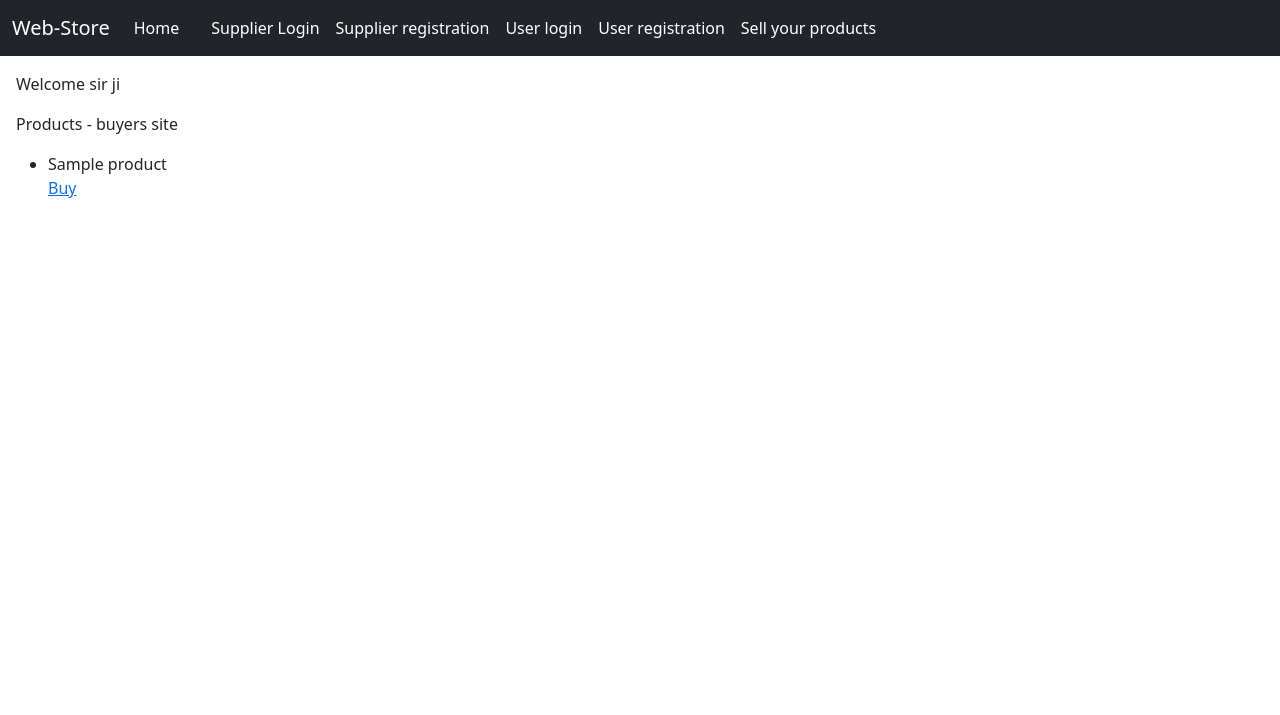
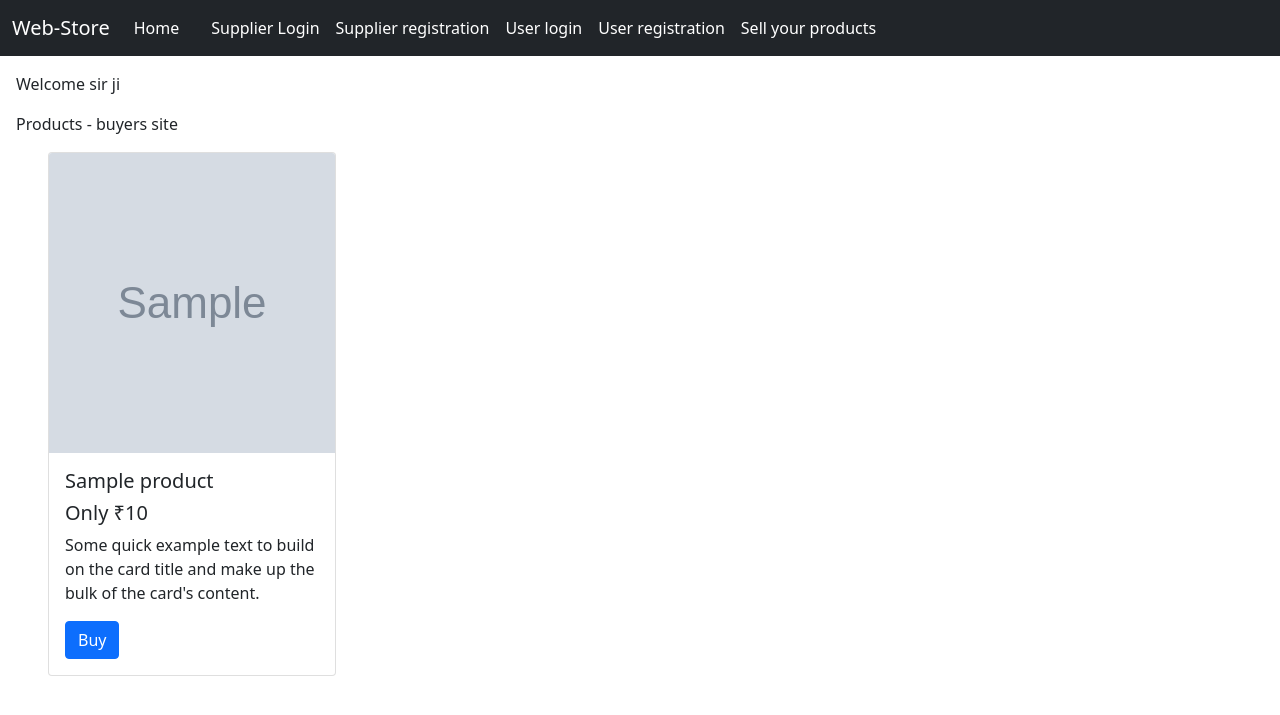
Before and after one commit to vivek-2601/Web-Store, a Django app: template store/templates/store/products.html in a window 1280 px wide. Shown: the top 715 px of the page. Run offline with Django 3.2, Linux system fonts and the light colour scheme; tables that the repository leaves empty hold one stand-in row (values such as "Sample post"); the template is opened without the code that fills it: values that come from a table or form of the project are taken from there, most other values are stand-ins (such as "Sample title", 1, 10 or a date in 2020); grey boxes marked "Sample" are stand-in pictures.

Commit message:
Product Viewing window changed

```diff
--- a/store/templates/store/products.html
+++ b/store/templates/store/products.html
@@ -5,8 +5,17 @@
 
         <ul>
             {% for product in products %}
-            <li>{{ product }}</li>
-            <a href="{% url 'store:product' product.id %}"> Buy </a> {% empty %}
+            <div class="card" style="width: 18rem;">
+                <img style="height:300px; width:auto;" src="{{product.image.url}}" class="card-img-top" alt="{{prduct.name}} image">
+                <div class="card-body">
+                    <h5 class="card-title">{{ product.name }}</h5>
+                    <h5 class="card-title">Only &#x20B9;{{product.unitprice}}</h5>
+                    <p class="card-text">Some quick example text to build on the card title and make up the bulk of the card's content.</p>
+                    <a href="{% url 'store:product' product.id %}" class="btn btn-primary">Buy</a>
+                </div>
+            </div>
+            <!---->
+            {% empty %}
             <li>No products have been added yet.</li>
             {% endfor %}
         </ul>
--- a/supplier/templates/supplier/products.html
+++ b/supplier/templates/supplier/products.html
@@ -1,7 +1,6 @@
 {% extends 'base.html' %} {%block body%}
 <p>Your products are listed here</p>
-<a href="{% url 'supplier:new_product' %}"> Add a new product </a>--
-<a href="{% url 'users:logout' %}"> Logout</a>
+<a href="{% url 'supplier:new_product' %}">Add a new product</a>
 <ul>
     {% for product in products %}
     <li>{{ product }}</li>
```
